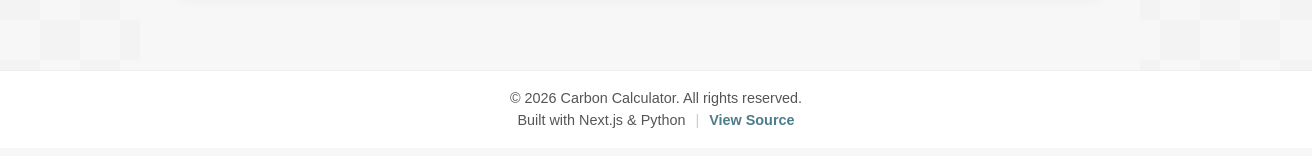
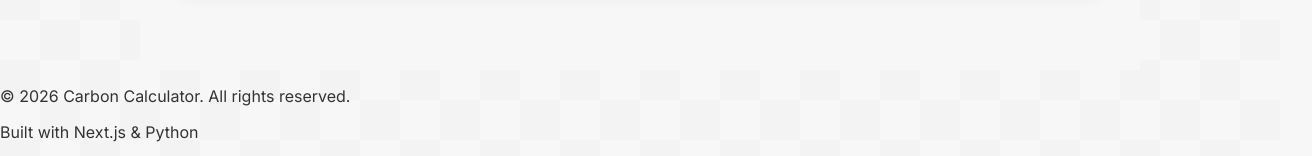
Before and after one commit to sdg877/carbon_calculator_fe, a Next.js app: page / in a window 1280 px wide. Shown: the part 1380-1536 px from the top of the page, 1312 px wide, since content can reach past the window. Built offline with nearby package versions, Linux system fonts and the light colour scheme; no server answers.

Commit message:
Footer styles removed.

```diff
--- a/src/styles/globals.css
+++ b/src/styles/globals.css
@@ -24,48 +24,3 @@ body {
   --text-color: #333;
   --font-dm-sans: "Robot Mono", sans-serif;
 }
-
-.footer {
-  width: 100%;
-  padding: 1rem;
-  background-color: #ffffff;
-  border-top: 1px solid #eee;
-  margin-top: auto;
-}
-
-.footer-content {
-  max-width: 1000px;
-  margin: 0 auto;
-  text-align: center;
-  font-family: var(--font-dm-sans, sans-serif);
-  color: #555;
-}
-
-.footer-content p {
-  font-size: 0.9rem;
-  margin: 0.2rem 0;
-}
-
-.footer-links {
-  display: flex;
-  justify-content: center;
-  align-items: center;
-  gap: 10px;
-  font-size: 0.9rem;
-}
-
-.footer-links a {
-  color: #4d7c8a;
-  text-decoration: none;
-  font-weight: 600;
-  transition: color 0.2s;
-}
-
-.footer-links a:hover {
-  color: #38606b;
-  text-decoration: underline;
-}
-
-.footer-links span {
-  color: #ccc;
-}
```
